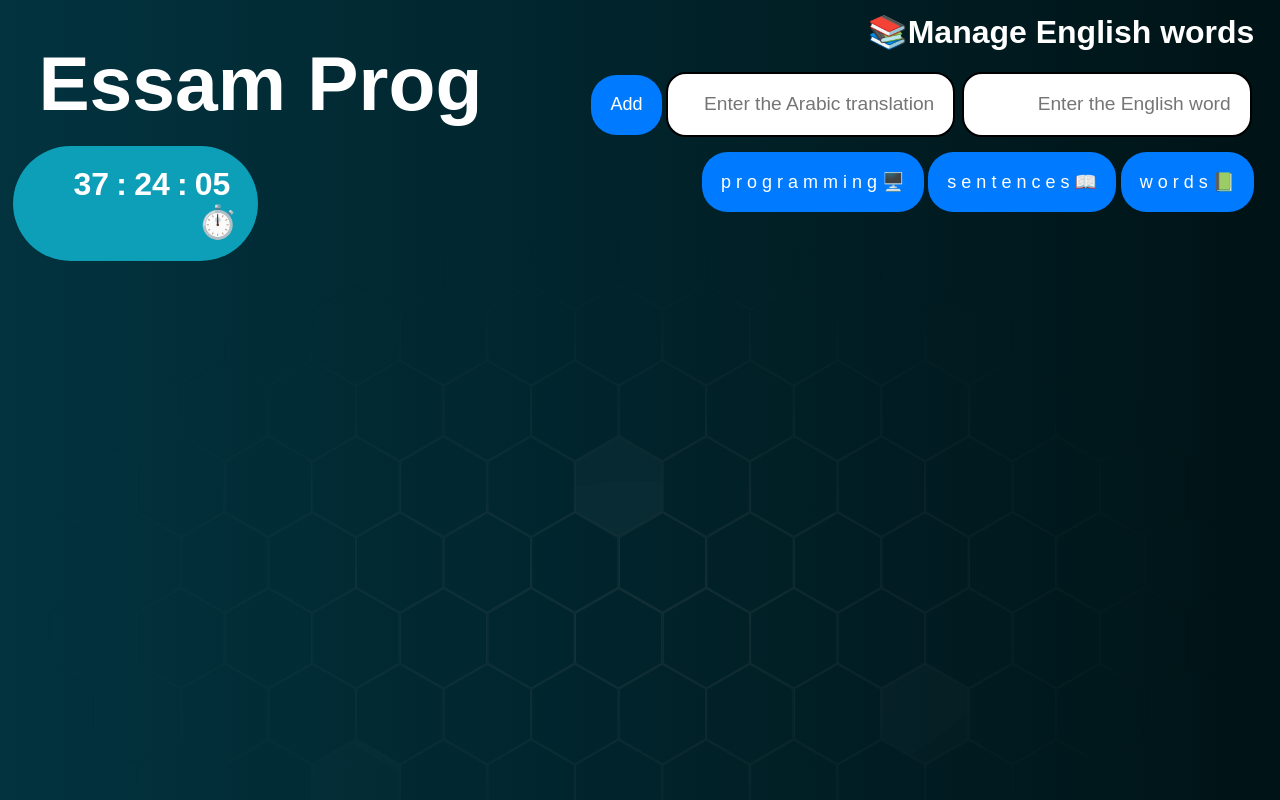
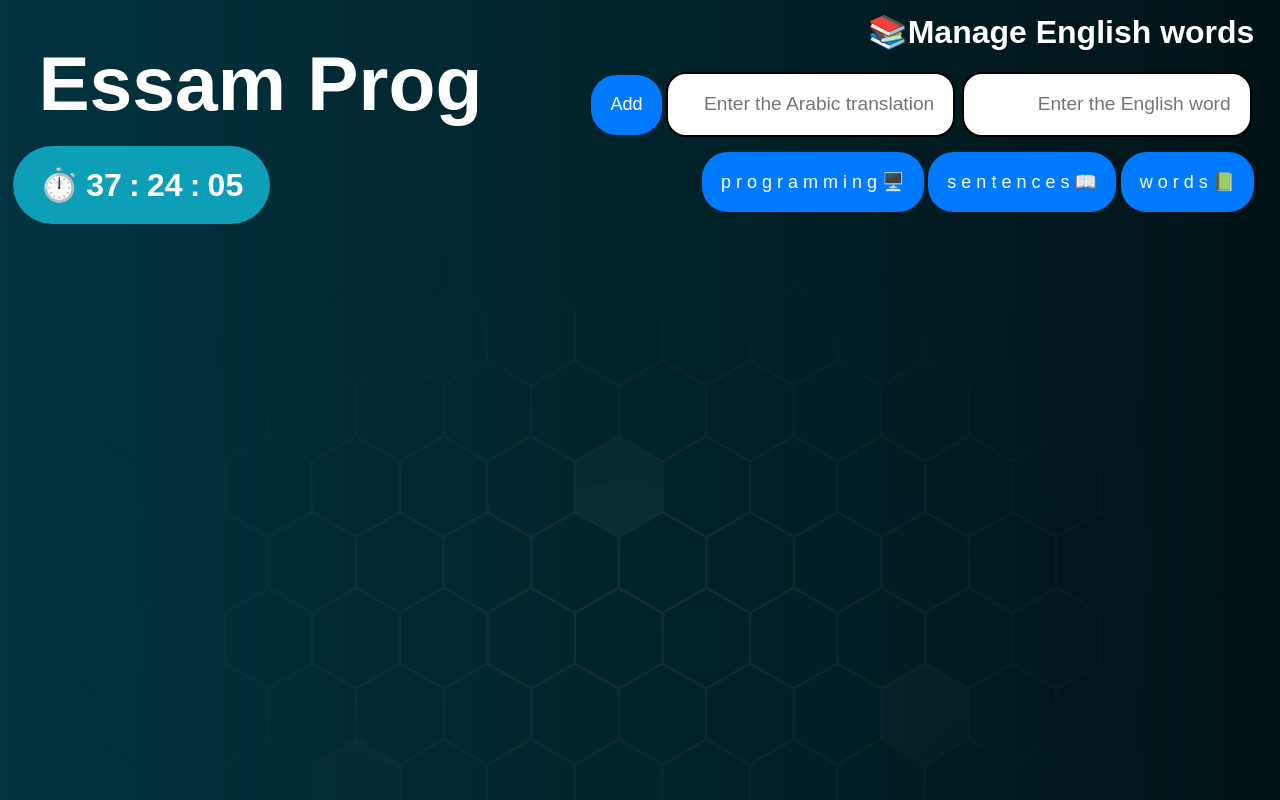
Before and after one commit to essamprog/Manage-English-words, a plain HTML site: page index.html in a window 1280 px wide. Shown: the top 800 px of the page. Drawn offline with Linux system fonts and the light colour scheme.

Commit message:
Update styles.css

```diff
--- a/styles.css
+++ b/styles.css
@@ -16,7 +16,7 @@ body {
     padding: 20px;
     border-radius: 100px;
     box-shadow: 0 0 1px rgba(0, 0, 0, 0.2);
-    width: 16%;
+    width: 17%;
 }
 
 .clock span {
```
